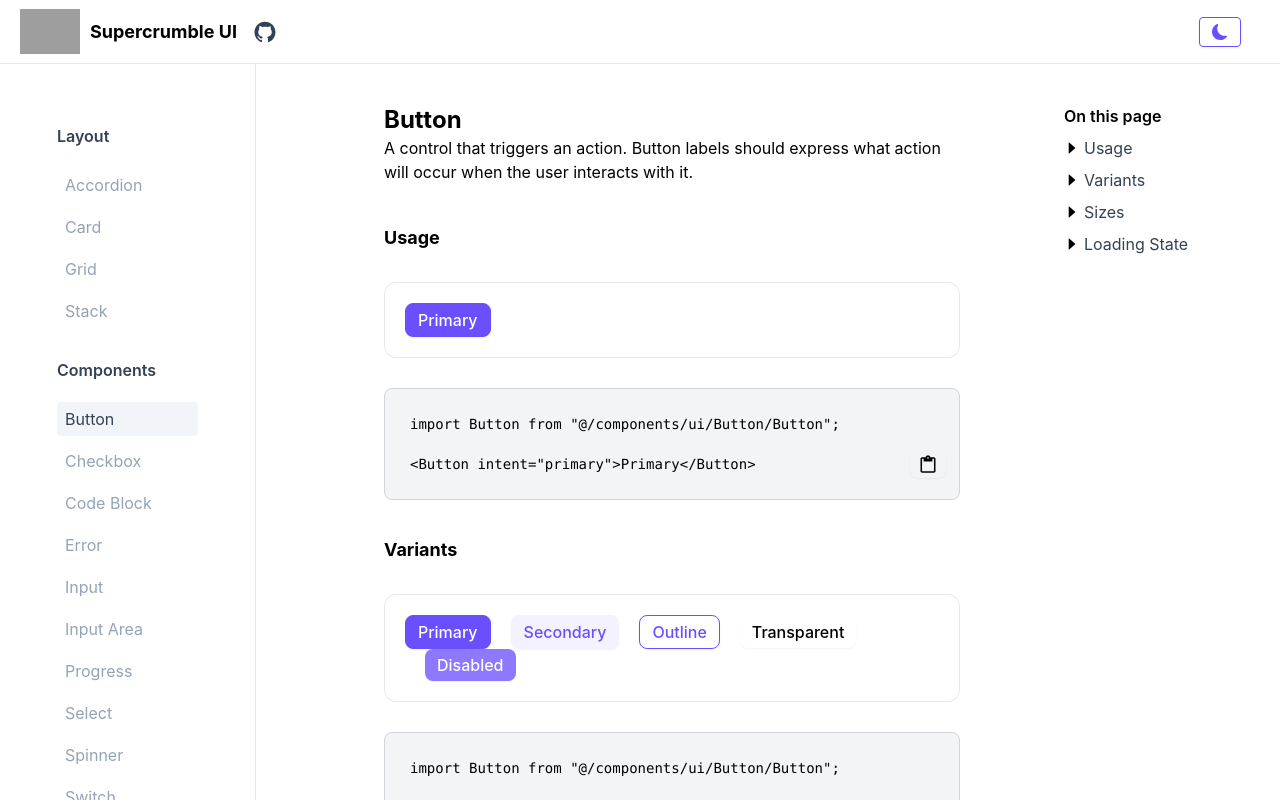
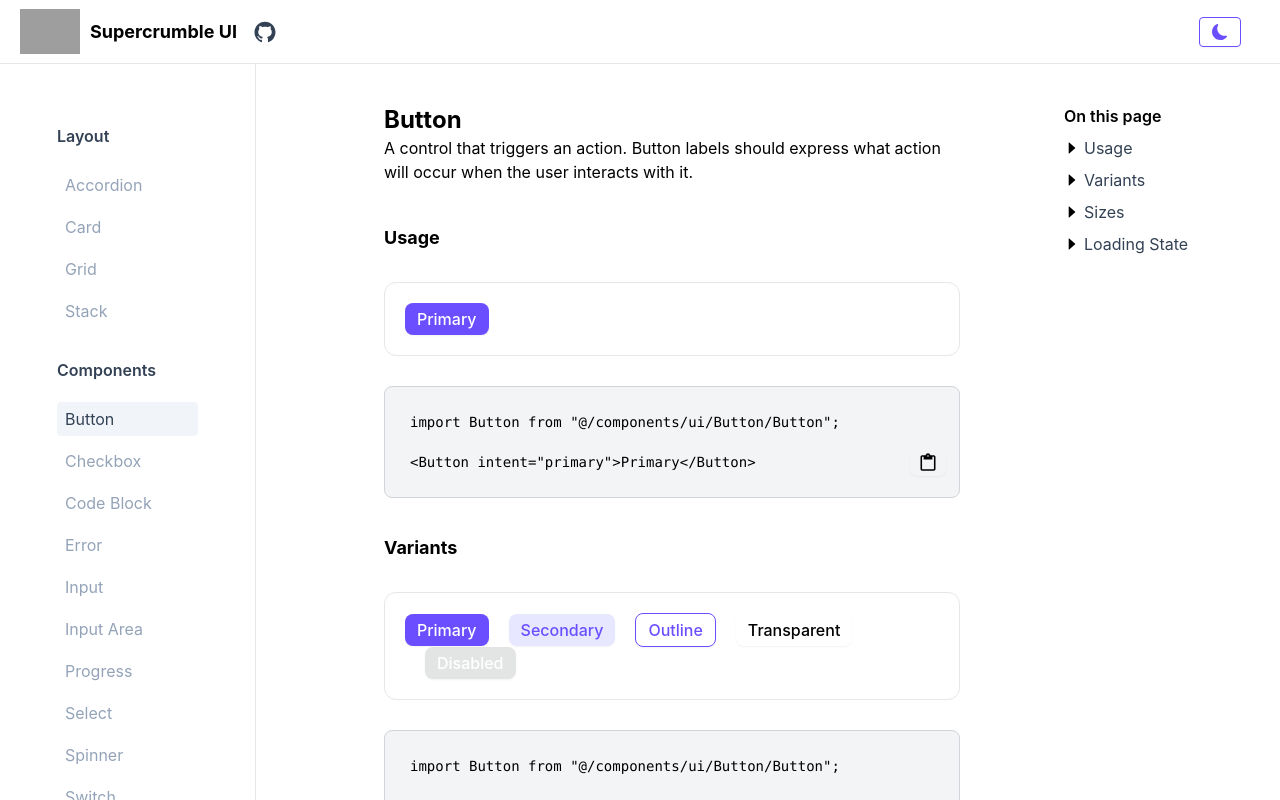
Before and after one commit to elijahnikov/ui, a Next.js app: page /button in a window 1280 px wide. Shown: the top 800 px of the page. Built offline with nearby package versions, Linux system fonts and the light colour scheme; grey boxes are pictures that could not be loaded; a web font is replaced by a local one.

Commit message:
adding new colours with better naming, adjusting colouring for different button intents

```diff
--- a/src/components/ui/Button/Button.tsx
+++ b/src/components/ui/Button/Button.tsx
@@ -15,16 +15,16 @@ const button = cva(
         variants: {
             intent: {
                 primary: [
-                    "bg-primary text-white border border-primary-500",
-                    "hover:bg-primary-600 hover:text-white active:bg-primary-700",
+                    "bg-primary-base text-white",
+                    "hover:bg-primary-dark active:bg-primary-darker",
                 ],
                 secondary: [
-                    "bg-primary-100 text-primary dark:bg-gray-700 dark:text-white dark:border-gray-600 border border-primary-100",
-                    "hover:bg-primary-200 dark:hover:bg-gray-600 dark:active:bg-gray-500 active:bg-primary-300",
+                    "bg-primary-lightest text-primary-base hover:bg-primary-lighter active:bg-white active:text-primary-darker",
+                    "dark:bg-primary-lighter dark:text-primary-darker dark:hover:bg-primary-light dark:active:bg-white",
                 ],
                 outline: [
-                    "bg-none dark:text-white dark:border-white text-primary border border-primary",
-                    "hover:bg-primary-100 dark:hover:bg-gray-700 dark:active:bg-gray-500 active:bg-primary-200",
+                    "bg-none text-primary-base border-[1px] border-primary-base hover:border-primary-dark hover:text-primary-dark active:bg-primary-lightest dark:active:bg-primary-light",
+                    "dark:bg-none dark:text-primary-light dark:border-primary-light dark:hover:border-primary-base dark:hover:text-primary-base",
                 ],
                 transparent: [
                     "bg-none shadow-none",
@@ -41,24 +41,27 @@ const button = cva(
                 true: "w-full",
             },
             disabled: {
-                true: "text-gray-700 bg-primary-400 cursor-not-allowed pointer-events-none",
+                true: "cursor-not-allowed pointer-events-none",
             },
         },
         compoundVariants: [
             {
                 disabled: true,
                 intent: "primary",
-                className: "bg-gray-200 border-none",
+                className:
+                    "bg-sky-light text-sky-dark dark:bg-ink-dark dark:text-ink-light",
             },
             {
                 disabled: true,
                 intent: "secondary",
-                className: "bg-gray-200 border-none",
+                className:
+                    "bg-sky-light text-sky-dark dark:bg-ink-dark dark:text-ink-light",
             },
             {
                 disabled: true,
-                intent: "secondary",
-                className: "bg-gray-200 border-none",
+                intent: "outline",
+                className:
+                    "bg-none text-sky-base border-[1px] border-sky-base dark:text-ink-base dark:border-ink-base",
             },
         ],
         defaultVariants: {
--- a/tailwind.config.js
+++ b/tailwind.config.js
@@ -19,17 +19,27 @@ module.exports = {
             colors: {
                 brand: "#000101",
                 primary: {
-					DEFAULT: "#6A4FFF",
-					50: "#FFFFFF",
-					100: "#F4F2FF",
-					200: "#D2C9FF",
-					300: "#AFA1FF",
-					400: "#8D78FF",
-					500: "#6A4FFF",
-					600: "#3B17FF",
-					700: "#2200DE",
-					800: "#1900A6",
-					900: "#11006E",
+                    lightest: "#E7E7FF",
+                    lighter: "#C6C4FF",
+                    light: "#9990FF",
+                    base: "#6B4EFF",
+                    dark: "#5538EE",
+                    darker: "#4830c2",
+                },
+                sky: {
+                    lightest: "#F7F9FA",
+                    lighter: "#F2F4F5",
+                    light: "#E3E5E5",
+                    base: "#CDCFD0",
+                    dark: "#979C9E",
+                },
+                ink: {
+                    lighter: "#72777A",
+                    light: "#6C7072",
+                    base: "#404446",
+                    dark: "#303437",
+                    darker: "#202325",
+                    darkest: "#090A0A",
                 },
             },
             borderRadius: {
```
Lines whose indentation alone changed are shown as unchanged.
